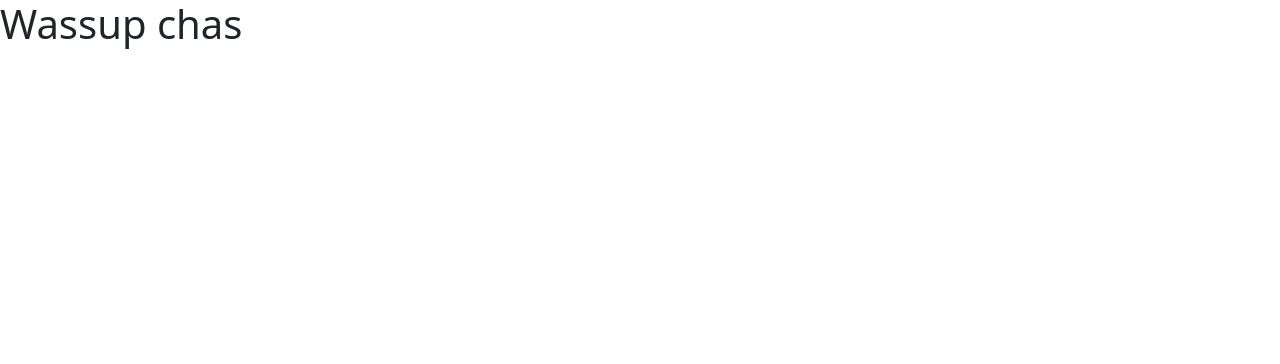
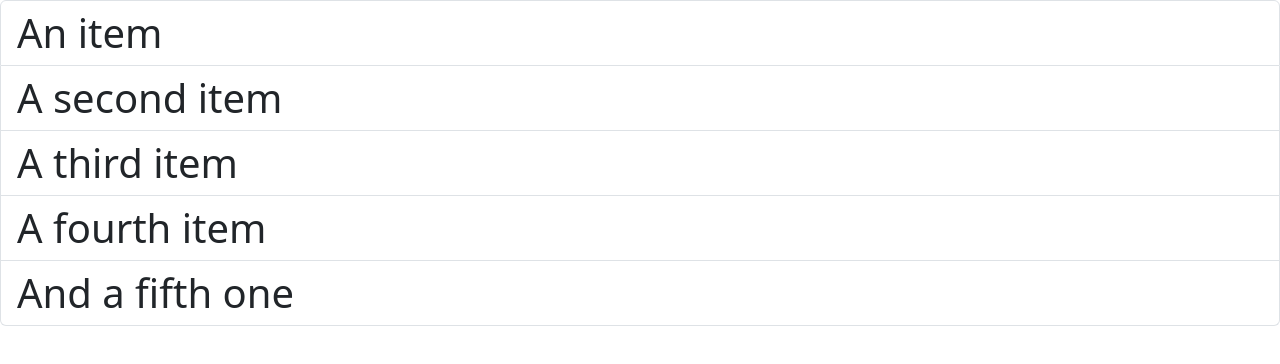
Before and after one commit to UnknownJazz/react-app, a React (Vite) app: page / in a window 1280 px wide. Shown: the top 364 px of the page. Built offline with nearby package versions, Linux system fonts and the light colour scheme.

Commit message:
Added ListGroup Component

```diff
--- a/src/App.tsx
+++ b/src/App.tsx
@@ -1,7 +1,7 @@
-import Message from "./Message";
+import ListGroup from "./components/ListGroup";
 
 function App() {
-  return <h1><Message></Message></h1>
+  return <h1><ListGroup /></h1>
 }
 
 export default App;
--- /dev/null
+++ b/src/components/ListGroup.tsx
@@ -0,0 +1,13 @@
+function ListGroup() {
+    return  (
+        <ul className="list-group">
+            <li className="list-group-item">An item</li>
+            <li className="list-group-item">A second item</li>
+            <li className="list-group-item">A third item</li>
+            <li className="list-group-item">A fourth item</li>
+            <li className="list-group-item">And a fifth one</li>
+        </ul>
+    );
+}
+
+export default ListGroup;
```
